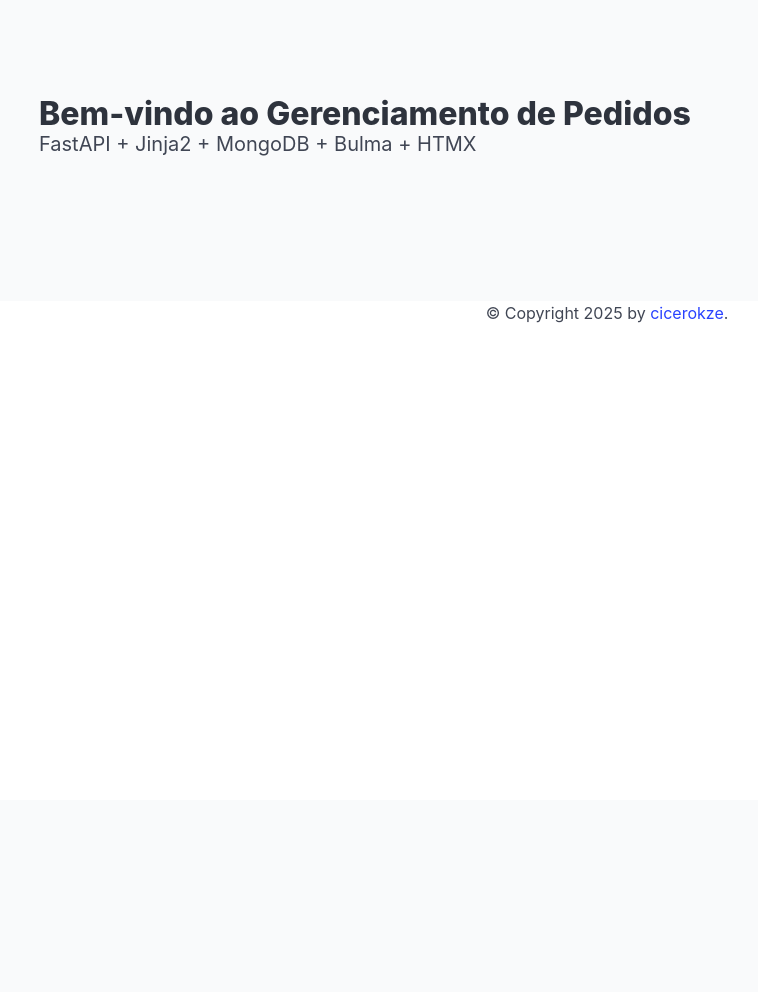
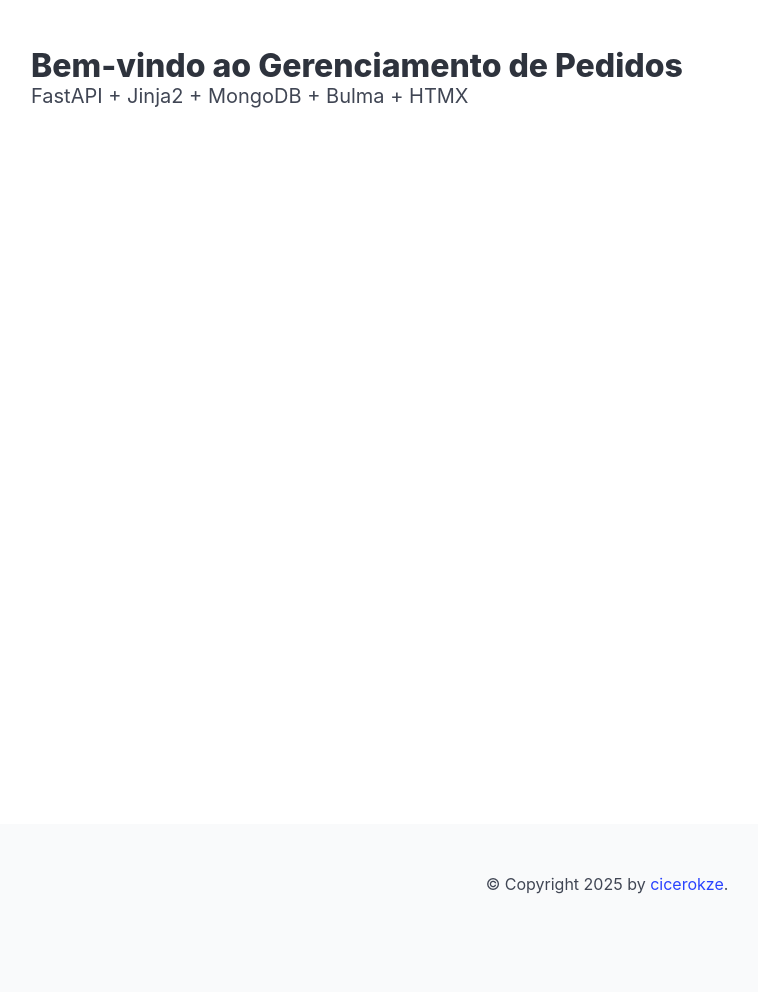
Before and after one commit to cicerokze/dev-full-python, a FastAPI app: template app/frontend/templates/home.html in a window 1280 px wide. Shown: the whole page, without its empty margins (33-791 px from the left). Before the commit the page ends 323 px from the top, so only its background shows below. Run offline with FastAPI, Linux system fonts and the light colour scheme; the template is opened without the code that fills it, so the values that code supplies are empty; parts of the project's set-up code (start-up, migrations or seed data) failed here and were passed over; some libraries are stand-ins or nearby versions.

Commit message:
fix(templates): melhora adaptacao dos templates ao template base

```diff
--- a/app/frontend/templates/base.html
+++ b/app/frontend/templates/base.html
@@ -10,8 +10,8 @@
     {% endblock %}
 </head>
 <body>
-    <div id="content" class="footer">{% block content %}{% endblock %}</div>
-    <div id="footer" class="content has-text-centered is-fixed-bottom">
+    <div id="content" class="content hero is-fullheight">{% block content %}{% endblock %}</div>
+    <div id="footer" class="footer has-text-centered is-fixed-bottom">
         {% block footer %}
         &copy; Copyright 2025 by <a href="https://www.linkedin.com/in/cicerokze">cicerokze</a>.
         {% endblock %}
```
